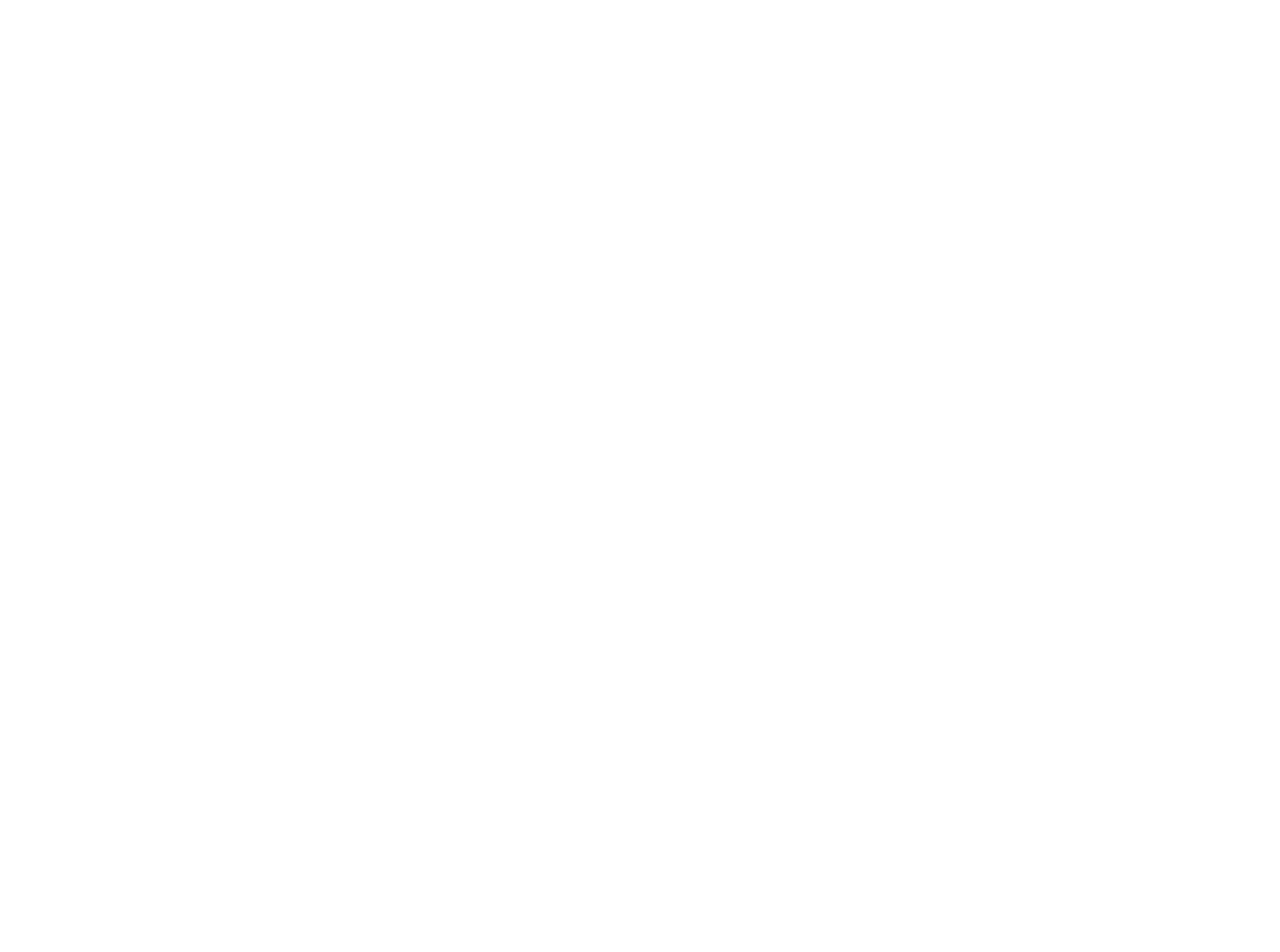
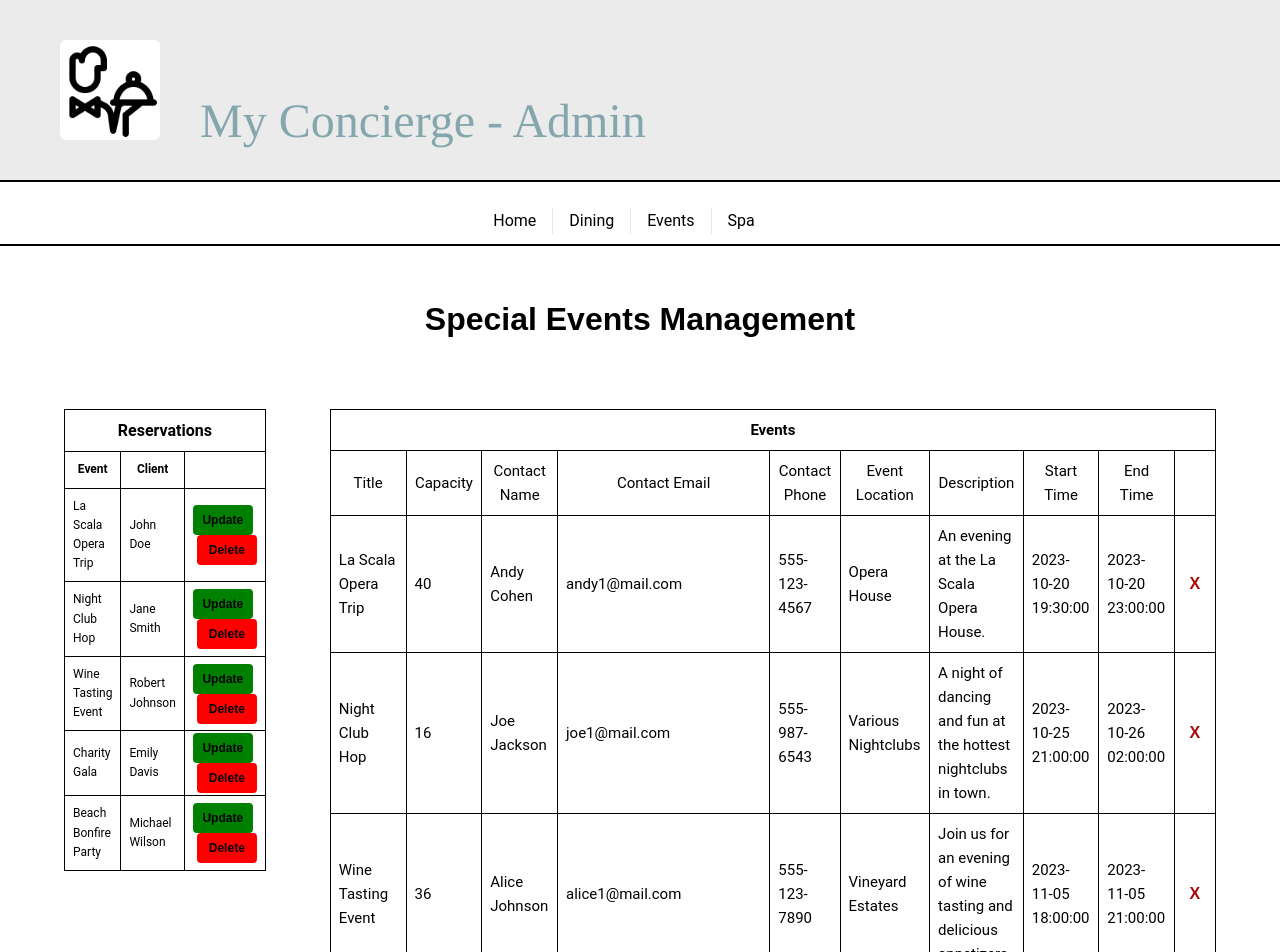
Before and after one commit to jefritter/concierge-web, a Vue app: page /mgmt/events in a window 1280 px wide. Before the commit this address had no page. Shown: the top 952 px of the page. Before the commit the page ends 800 px from the top, so only its background shows below. Built offline with nearby package versions, Linux system fonts and the light colour scheme.

Commit message:
create Events Management page

```diff
--- /dev/null
+++ b/src/components/mgmt/EventsManagement.vue
@@ -0,0 +1,289 @@
+<template>
+  <div class="events-management">
+    <CustomHeader subtitle="Admin" />
+    <NavBar class="nav" />
+    <h2>Special Events Management</h2>
+    <div class="content">
+      <div class="col left">
+        <ReservationTable
+          id="events-res"
+          :columns="resCols"
+          :rowData="resRows"
+          title="Reservations"
+          @updateItem="updateReservation"
+          @deleteItem="deleteReservation"/>
+      </div>
+      <div>
+        <BasicTable
+          id="events-table"
+          :columns="eventsCols"
+          :rowData="eventsRows"
+          title="Events"
+          @addItem="addEvent"
+          @deleteItem="deleteEvent"/>
+      </div>
+    </div>
+  </div>
+</template>
+
+<script>
+import CustomHeader from '@/components/shared/CustomHeader.vue'
+import NavBar from '@/components/shared/NavBar.vue'
+import BasicTable from '@/components/shared/BasicTable.vue'
+import ReservationTable from '@/components/shared/ReservationTable.vue'
+export default {
+  components: {
+    CustomHeader,
+    NavBar,
+    BasicTable,
+    ReservationTable
+  },
+  data() {
+    return {
+      eventsRows: [
+        {
+          title: 'La Scala Opera Trip',
+          capacity: 40,
+          contact_name: 'Andy Cohen',
+          contact_email: 'andy1@mail.com',
+          contact_phone: '555-123-4567',
+          event_location: 'Opera House',
+          descript: 'An evening at the La Scala Opera House.',
+          start_time: '2023-10-20 19:30:00',
+          end_time: '2023-10-20 23:00:00',
+        },
+        {
+          title: 'Night Club Hop',
+          capacity: 16,
+          contact_name: 'Joe Jackson',
+          contact_email: 'joe1@mail.com',
+          contact_phone: '555-987-6543',
+          event_location: 'Various Nightclubs',
+          descript: 'A night of dancing and fun at the hottest nightclubs in town.',
+          start_time: '2023-10-25 21:00:00',
+          end_time: '2023-10-26 02:00:00',
+        },
+        {
+          title: 'Wine Tasting Event',
+          capacity: 36,
+          contact_name: 'Alice Johnson',
+          contact_email: 'alice1@mail.com',
+          contact_phone: '555-123-7890',
+          event_location: 'Vineyard Estates',
+          descript: 'Join us for an evening of wine tasting and delicious appetizers.',
+          start_time: '2023-11-05 18:00:00',
+          end_time: '2023-11-05 21:00:00',
+        },
+        {
+          title: 'Charity Gala',
+          capacity: 156,
+          contact_name: 'Michael Smith',
+          contact_email: 'michael1@mail.com',
+          contact_phone: '888-555-1234',
+          event_location: 'Grand Ballroom',
+          descript: 'An elegant charity gala to support a good cause with live music and fine dining.',
+          start_time: '2023-12-10 19:00:00',
+          end_time: '2023-12-10 23:00:00',
+        },
+        {
+          title: 'Beach Bonfire Party',
+          capacity: 40,
+          contact_name: 'Emily Davis',
+          contact_email: 'emily1@beachmail.com',
+          contact_phone: '555-234-5678',
+          event_location: 'Golden Beach',
+          descript: 'Join us for a night of fun around the bonfire on the beach.',
+          start_time: '2023-11-15 19:00:00',
+          end_time: '2023-11-15 23:00:00',
+        },
+        {
+          title: 'Poolside BBQ Bash',
+          capacity: 60,
+          contact_name: 'David Wilson',
+          contact_email: 'david1@resortmail.com',
+          contact_phone: '555-345-6789',
+          event_location: 'Main Pool',
+          descript: 'A BBQ party by the pool with great food and music.',
+          start_time: '2023-11-18 14:00:00',
+          end_time: '2023-11-18 18:00:00',
+        },
+        {
+          title: 'Holiday Carnival',
+          capacity: 80,
+          contact_name: 'Sarah Johnson',
+          contact_email: 'sarah1@celebrationmail.com',
+          contact_phone: '555-456-7890',
+          event_location: 'Resort Grounds',
+          descript: 'Get into the holiday spirit with games, rides, and delicious treats.',
+          start_time: '2023-11-23 11:00:00',
+          end_time: '2023-11-23 17:00:00',
+        },
+        {
+          title: 'Festive Luau',
+          capacity: 50,
+          contact_name: 'Michael Smith',
+          contact_email: 'michael2@luau.com',
+          contact_phone: '888-555-1234',
+          event_location: 'Luau Pavilion',
+          descript: 'Celebrate the season with a Hawaiian-themed luau featuring traditional dances and cuisine.',
+          start_time: '2023-12-05 18:30:00',
+          end_time: '2023-12-05 22:30:00',
+        },
+        {
+          title: 'Holiday Movie Night',
+          capacity: 30,
+          contact_name: 'Alice Johnson',
+          contact_email: 'alice2@holidaycinema.com',
+          contact_phone: '555-987-6543',
+          event_location: 'Resort Cinema',
+          descript: 'Enjoy classic holiday films under the stars with popcorn and hot cocoa.',
+          start_time: '2023-12-20 20:00:00',
+          end_time: '2023-12-20 23:00:00',
+        },
+        {
+          title: 'Snowy Ski Trip',
+          capacity: 25,
+          contact_name: 'John Fritter',
+          contact_email: 'john1@snowyski.com',
+          contact_phone: '555-234-5678',
+          event_location: 'Mountain Lodge',
+          descript: 'Hit the slopes and enjoy a snowy adventure with skiing and cozy cabins.',
+          start_time: '2023-12-28 09:00:00',
+          end_time: '2023-12-29 16:00:00',
+        }
+      ],
+      eventsCols: [
+        {
+          id: 'title',
+          label: 'Title',
+        },
+        {
+          id: 'capacity',
+          label: 'Capacity',
+        },
+        {
+          id: 'contact_name',
+          label: 'Contact Name',
+        },
+        {
+          id: 'contact_email',
+          label: 'Contact Email',
+        },
+        {
+          id: 'contact_phone',
+          label: 'Contact Phone',
+        },
+        {
+          id: 'event_location',
+          label: 'Event Location',
+        },
+        {
+          id: 'descript',
+          label: 'Description',
+        },
+        {
+          id: 'start_time',
+          label: 'Start Time',
+        },
+        {
+          id: 'end_time',
+          label: 'End Time',
+        }
+      ],
+      resCols: [
+        {
+          id: 'event-name',
+          label: 'Event'
+        },
+        {
+          id: 'client',
+          label: 'Client'
+        }
+      ],
+      resRows: [
+        {
+          'event-name': 'La Scala Opera Trip',
+          client: 'John Doe'
+        },
+        {
+          'event-name': 'Night Club Hop',
+          client: 'Jane Smith'
+        },
+        {
+          'event-name': 'Wine Tasting Event',
+          client: 'Robert Johnson'
+        },
+        {
+          'event-name': 'Charity Gala',
+          client: 'Emily Davis'
+        },
+        {
+          'event-name': 'Beach Bonfire Party',
+          client: 'Michael Wilson'
+        }
+      ]
+    }
+  },
+  methods: {
+    addEvent(obj) {
+      console.log('event added');
+      console.log(JSON.stringify(obj));
+    },
+    deleteEvent(event) {
+      console.log('event deleted');
+      console.log(JSON.stringify(event));
+    },
+    updateReservation(obj) {
+      console.log('reservation added')
+      console.log(JSON.stringify(obj))
+    },
+    deleteReservation(res) {
+      console.log('reservation deleted')
+      console.log(JSON.stringify(res))
+    },
+  },
+}
+</script>
+
+<style lang="scss">
+.events-management{
+  display: flex;
+  flex-direction: column;
+  height: 100vh;
+  .main-header {
+    background-color: #ECEBEB;
+    h1 {
+      color: #84A7AE;
+    }
+  }
+  h2 {
+    margin-top: 3rem;
+  }
+  .nav{
+    border-top: 2px solid black;
+    border-bottom: 2px solid black;
+  }
+  .content {
+    display: flex;
+    gap: 4rem;
+    justify-content: space-between;
+    margin: 0 auto;
+    padding: 4rem;
+    .col {
+      align-items: center;
+      display: flex;
+      flex-direction: column;
+    }
+    .basic-table.services {
+      margin-top: 4rem;
+    }
+  }
+
+  @media (max-width: 1208px) {
+    .content {
+      gap: 2rem;
+      padding: 4rem 2rem;
+    }
+  }
+}
+</style>
--- a/src/router/index.js
+++ b/src/router/index.js
@@ -6,6 +6,7 @@
 import Spa from '../components/services/Spa.vue'
 import AdminDashboard from '../components/mgmt/AdminDashboard.vue'
 import SpaManagement from '../components/mgmt/SpaManagement.vue'
+import EventsManagement from '../components/mgmt/EventsManagement.vue'
 
 const router = createRouter({
   history: createWebHistory(import.meta.env.BASE_URL),
@@ -46,6 +47,11 @@
       component: SpaManagement
     },
     {
+      path: '/mgmt/events',
+      name: 'events-mgmt',
+      component: EventsManagement
+    },
+    {
       path: '/about',
       name: 'about',
       // route level code-splitting
```
Also changed, not shown: 1 other file (tests, documents, lock files or other folders).
